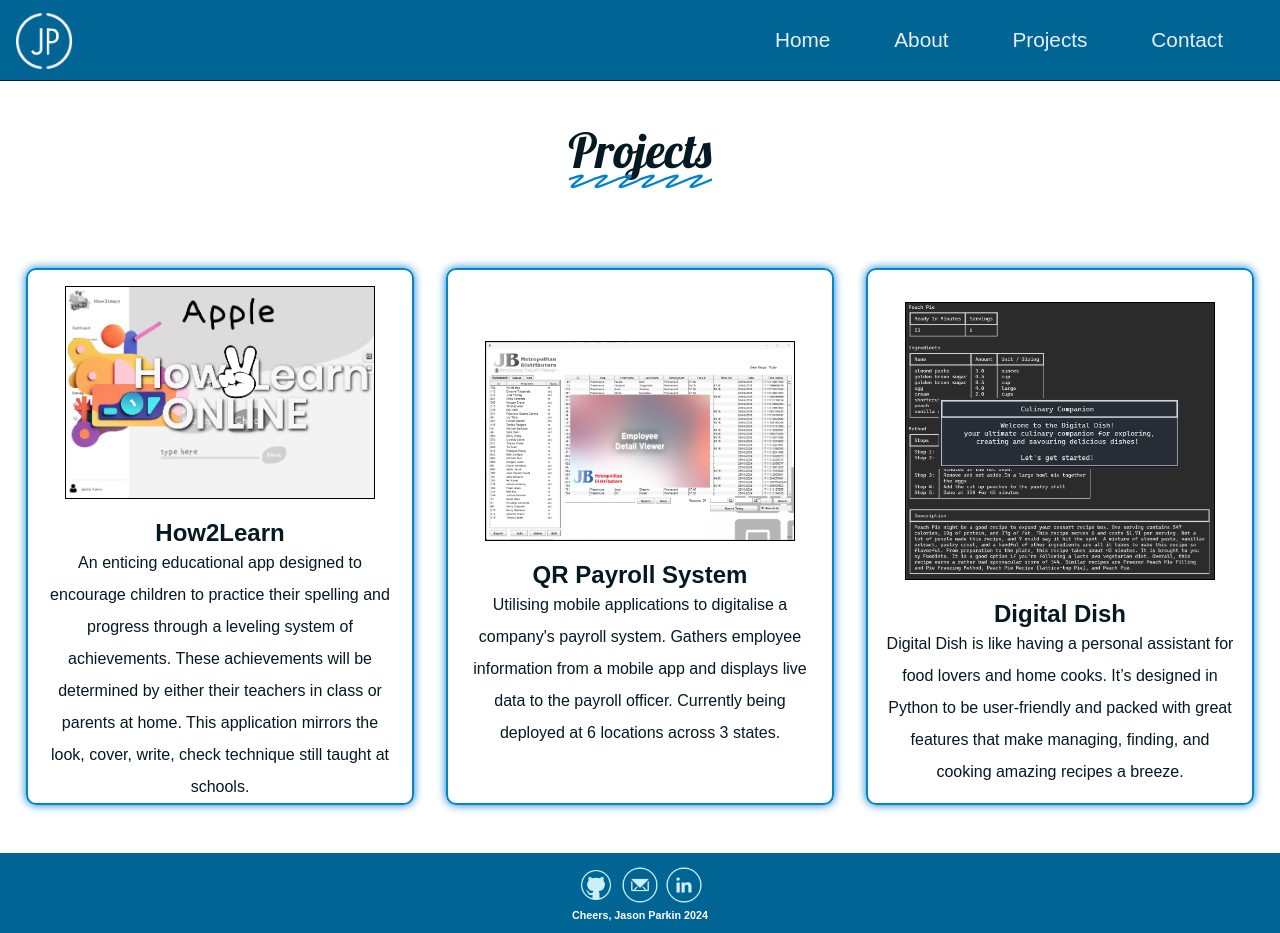
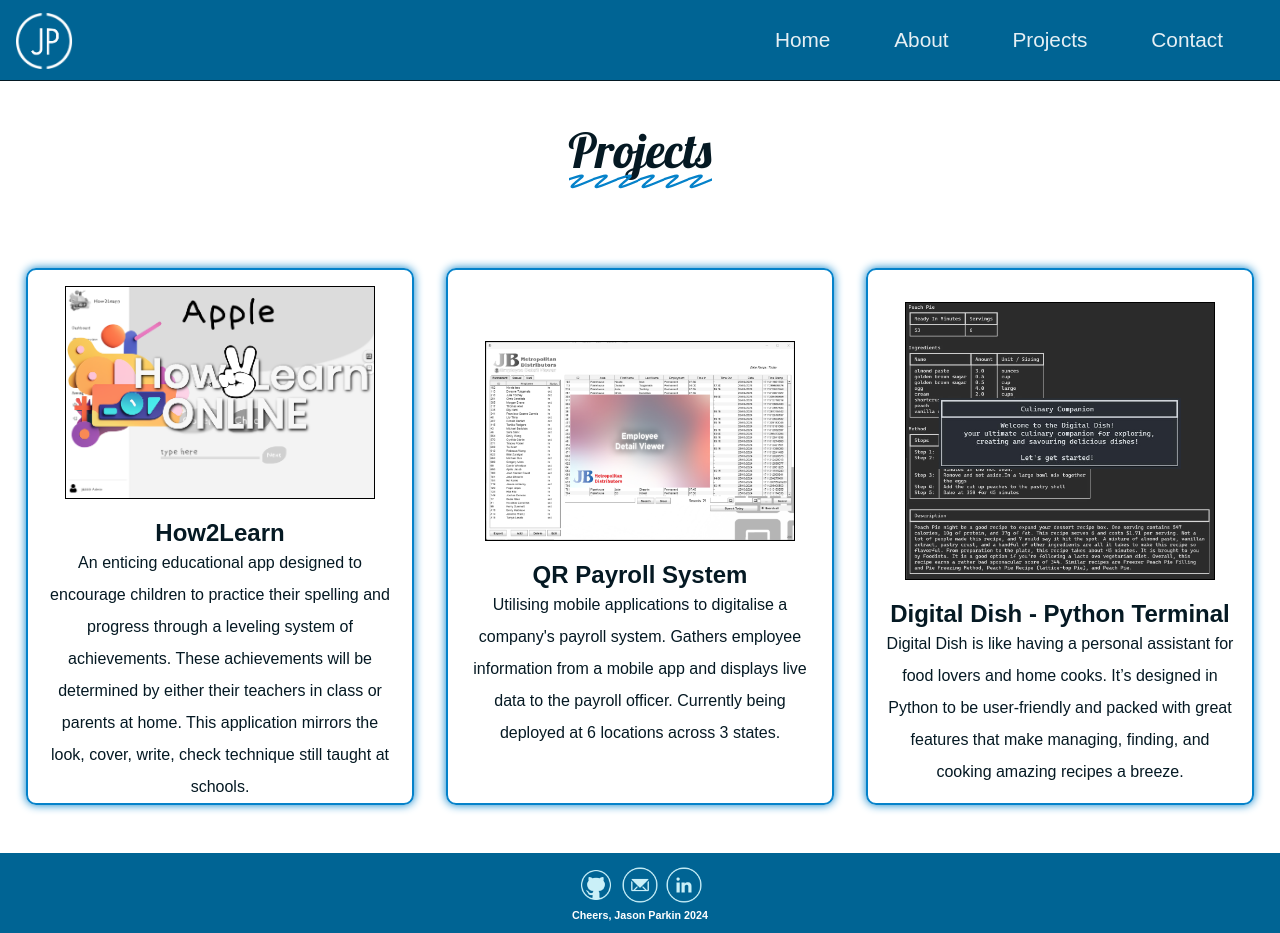
Before and after one commit to jay-parkin/Portfolio, a plain HTML site: page pages/projects.html in a window 1280 px wide. Drawn offline with nearby package versions, Linux system fonts and the light colour scheme; a web font is replaced by a local one.

```diff
--- a/pages/projects.html
+++ b/pages/projects.html
@@ -85,7 +85,7 @@
             <section class="project">
                 <a href="https://github.com/jay-parkin/Terminal-App-Python"><img src="../assets/digital_dish.png"
                         alt="Digital Dish Logo"></a>
-                <h2>Digital Dish</h2>
+                <h2>Digital Dish - Python Terminal</h2>
                 <p>Digital Dish is like having a personal assistant for food lovers and home cooks. It’s designed in
                     Python to be user-friendly and packed with great features that make managing, finding, and cooking
                     amazing recipes a breeze.</p>
```
